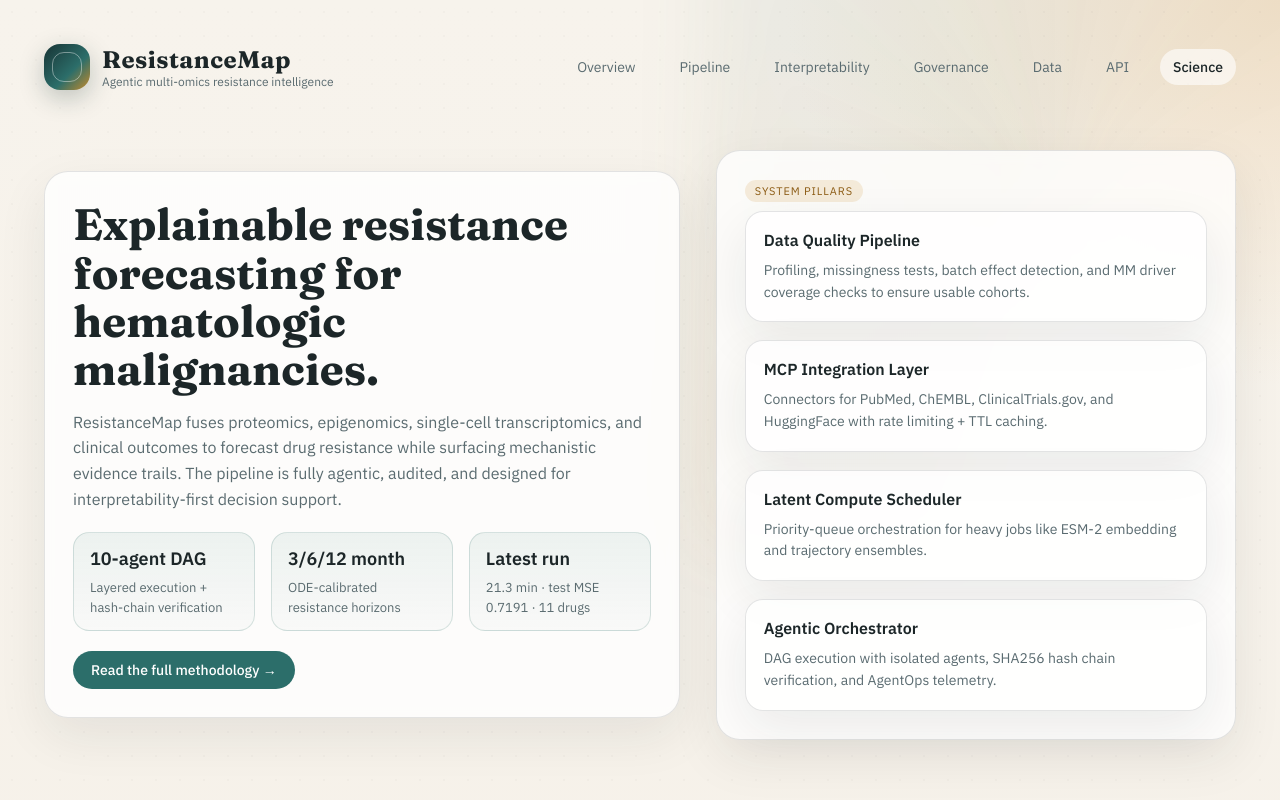
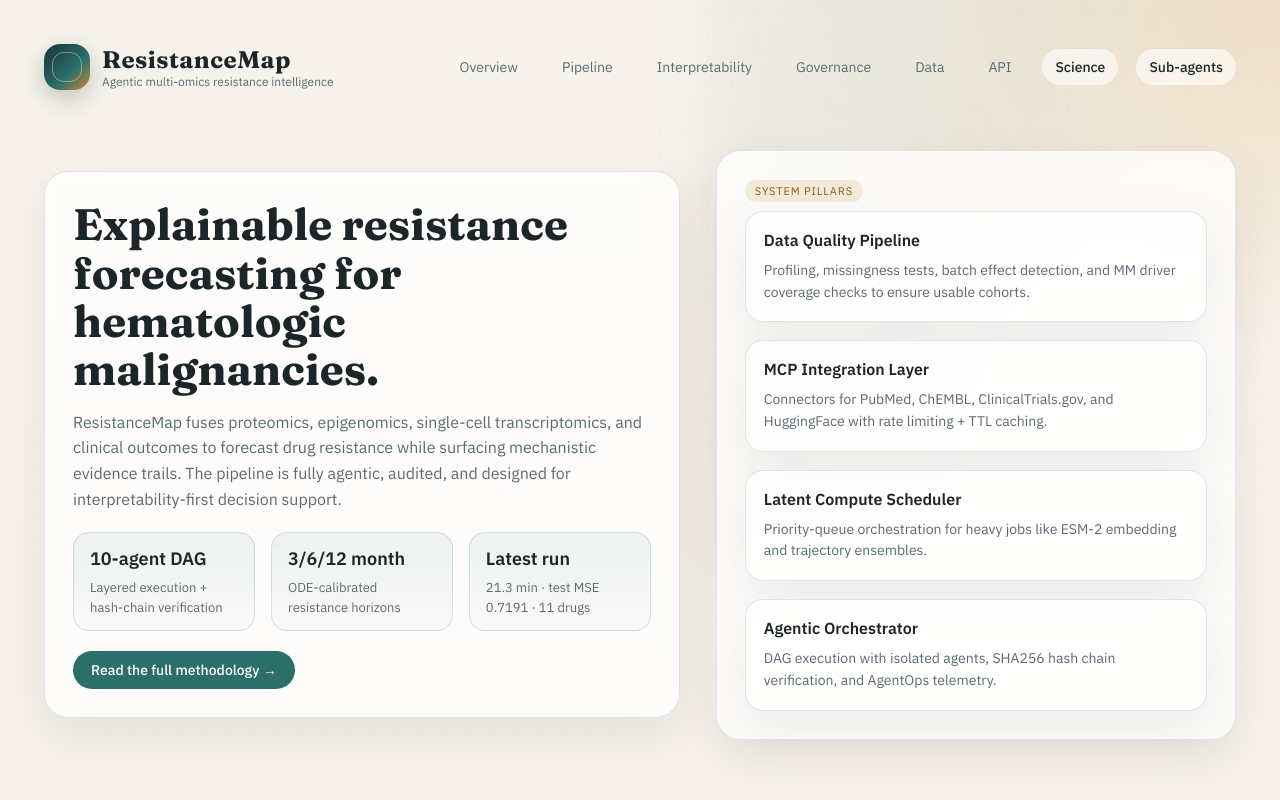
Before and after one commit to Abhignya-Jagathpally/dashboard, a React (Vite) app: page / in a window 1280 px wide. Shown: the top 800 px of the page. Built offline with nearby package versions, Linux system fonts and the light colour scheme.

Commit message:
Add Sub-agents link to navigation

```diff
--- a/src/components/Nav.jsx
+++ b/src/components/Nav.jsx
@@ -1,6 +1,5 @@
 import { NavLink, Link, useLocation } from 'react-router-dom';
 
-// Anchor links only make sense on the Home page; route links always.
 const HOME_ANCHORS = [
   { href: '#overview', label: 'Overview' },
   { href: '#pipeline', label: 'Pipeline' },
@@ -38,6 +37,12 @@ const Nav = () => {
         >
           Science
         </NavLink>
+        <NavLink
+          to="/sub-agents"
+          className={({ isActive }) => `nav-route${isActive ? ' nav-route--active' : ''}`}
+        >
+          Sub-agents
+        </NavLink>
 
         {!onHome && (
           <NavLink
```
